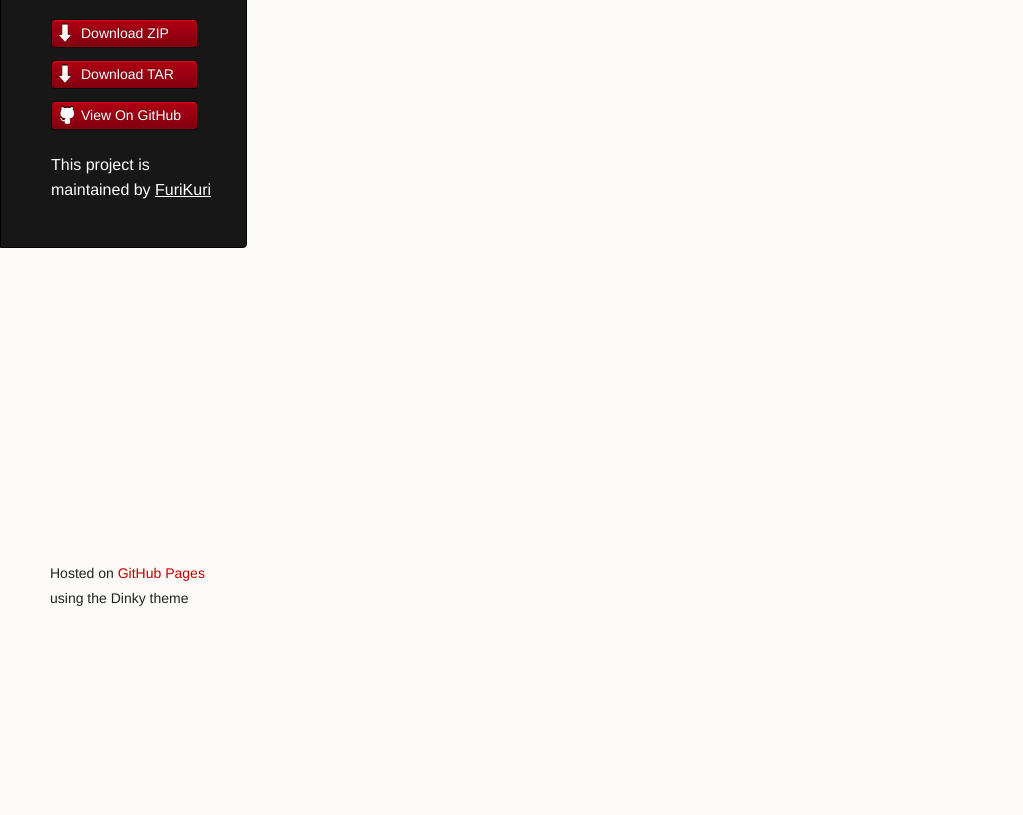
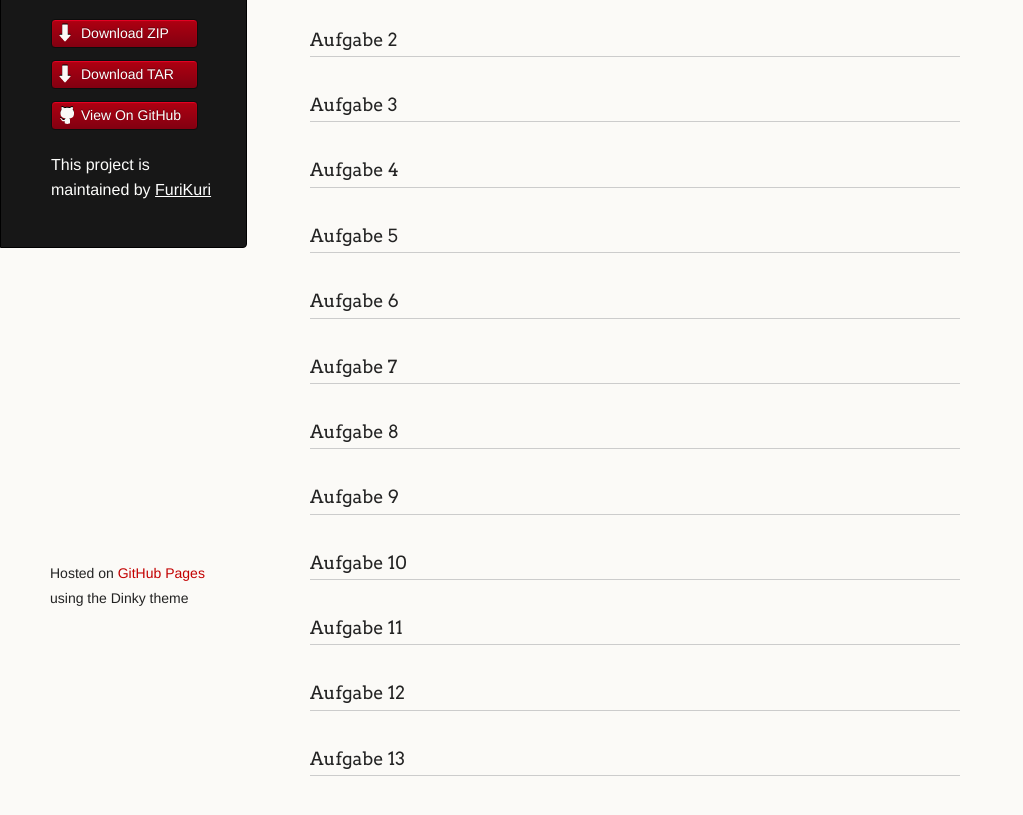
Before and after one commit to FuriKuri/mongodb, a plain HTML site: page lesson.html in a window 1280 px wide. Shown: the part 157-972 px from the top of the page, without its empty margins (0-1023 px from the left). Before the commit the page ends 800 px from the top, so only its background shows below. Drawn offline with Linux system fonts and the light colour scheme.

Commit message:
add missing headlines

```diff
--- a/lesson.html
+++ b/lesson.html
@@ -32,7 +32,18 @@
       <section>
         <h2>Die Aufgaben</h2>
         <h3>Aufgabe 1</h3>
-
+        <h3>Aufgabe 2</h3>
+        <h3>Aufgabe 3</h3>
+        <h3>Aufgabe 4</h3>
+        <h3>Aufgabe 5</h3>
+        <h3>Aufgabe 6</h3>
+        <h3>Aufgabe 7</h3>
+        <h3>Aufgabe 8</h3>
+        <h3>Aufgabe 9</h3>
+        <h3>Aufgabe 10</h3>
+        <h3>Aufgabe 11</h3>
+        <h3>Aufgabe 12</h3>
+        <h3>Aufgabe 13</h3>
       </section>
       <footer>
         <p><small>Hosted on <a href="http://pages.github.com">GitHub Pages</a> using the Dinky theme</small></p>
```
